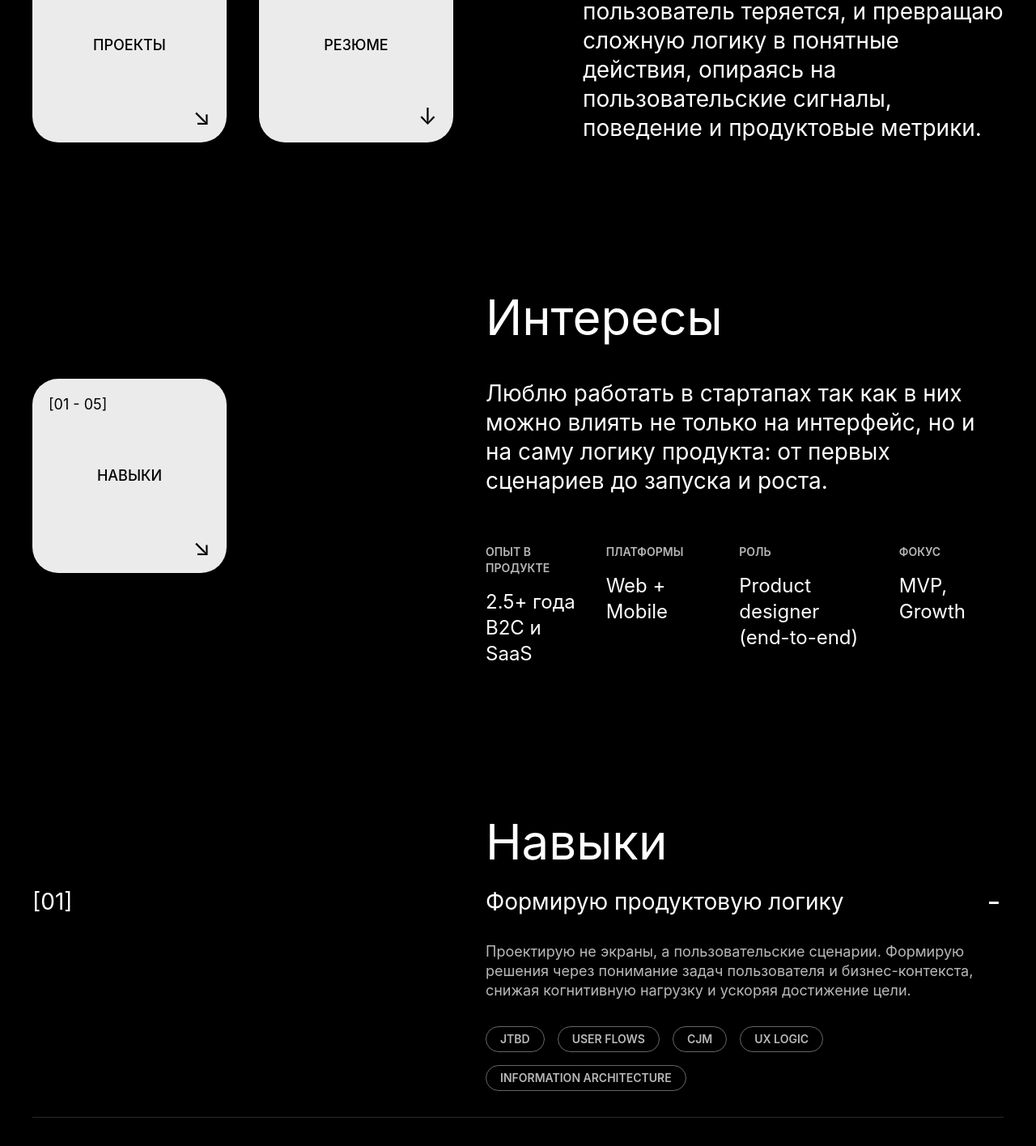
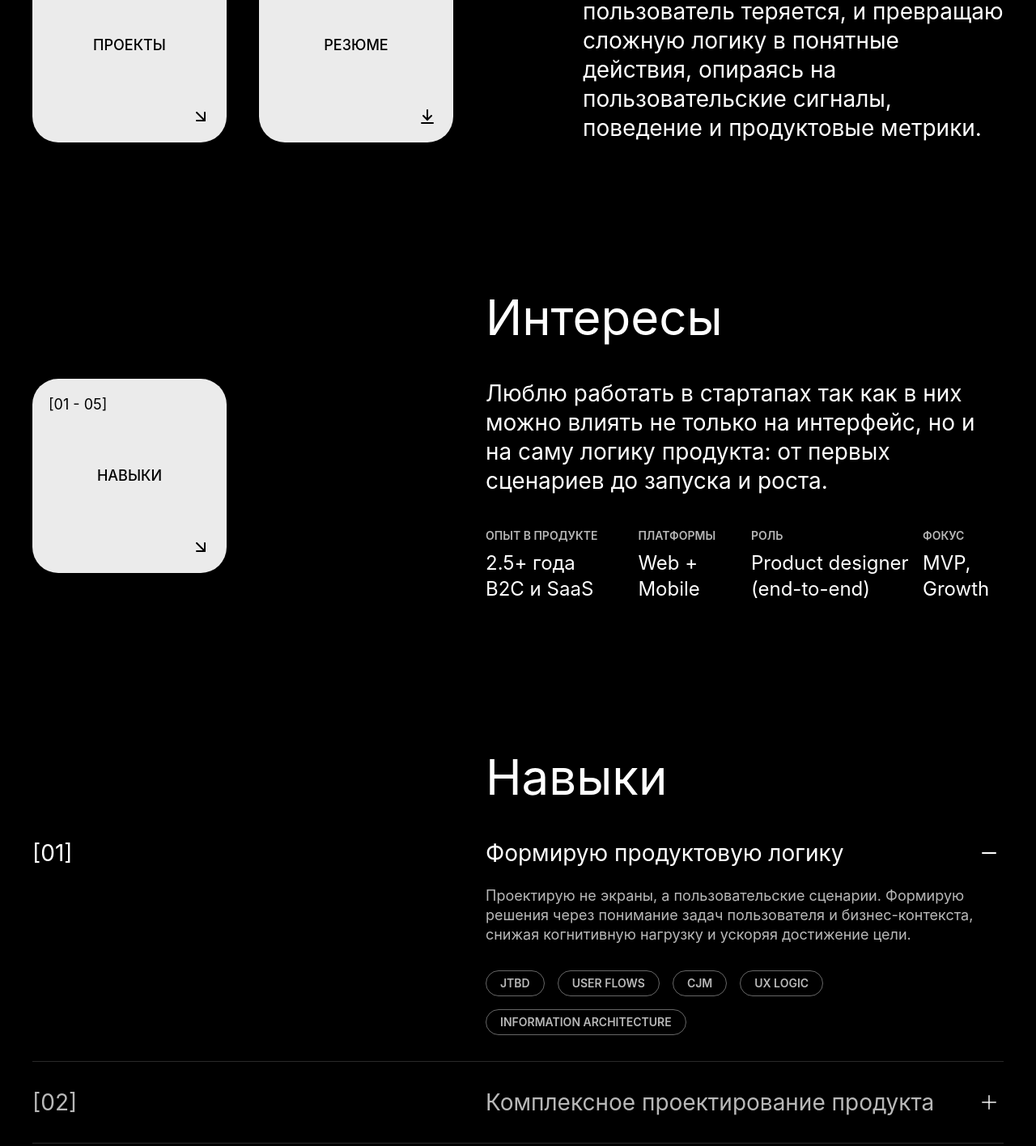
Before and after one commit to Artiom241/portfolio, a React (Vite) app: page / in a window 1280 px wide. Shown: the part 500-1916 px from the top of the page at 81% size. Built offline with nearby package versions, Linux system fonts and the light colour scheme.

Commit message:
Address iteration 2 layout comments

```diff
--- a/src/App.tsx
+++ b/src/App.tsx
@@ -64,7 +64,7 @@ const navItems = [
 const interestMetrics: Metric[] = [
   { label: 'Опыт в продукте', value: '2.5+ года\nB2C и SaaS' },
   { label: 'Платформы', value: 'Web + Mobile' },
-  { label: 'Роль', value: 'Product designer\n(end-to-end)' },
+  { label: 'Роль', value: 'Product\u00A0designer\n(end-to-end)' },
   { label: 'Фокус', value: 'MVP, Growth' },
 ];
 
@@ -359,7 +359,7 @@ function App() {
 
           <button className="language-switcher" type="button" aria-label="Текущий язык: русский">
             <span>Ru</span>
-            <img src={`${A}chevron.svg`} alt="" aria-hidden="true" width="16" height="16" />
+            <Icon name="chevron-down" className="language-switcher__icon" />
           </button>
         </div>
       </header>
@@ -377,11 +377,17 @@ function App() {
             />
 
             <div className="action-grid hero__actions">
-              <ActionTile number="[01 - 03]" label="Проекты" href="#projects" icon="↘" ariaLabel="Перейти к проектам" />
+              <ActionTile
+                number="[01 - 03]"
+                label="Проекты"
+                href="#projects"
+                icon="arrow-down-right"
+                ariaLabel="Перейти к проектам"
+              />
               <ActionTile
                 number="[RU, EN]"
                 label="Резюме"
-                icon="↓"
+                icon="download"
                 onClick={() => setActiveModal('resume')}
                 ariaLabel="Выбрать язык резюме"
                 buttonRef={resumeButtonRef}
@@ -409,7 +415,13 @@ function App() {
           <SectionHeader title="Интересы" titleId="about-title" />
           <div className="section-grid interests__body">
             <div className="rail-action reveal">
-              <ActionTile number="[01 - 05]" label="Навыки" href="#skills" icon="↘" ariaLabel="Перейти к навыкам" />
+              <ActionTile
+                number="[01 - 05]"
+                label="Навыки"
+                href="#skills"
+                icon="arrow-down-right"
+                ariaLabel="Перейти к навыкам"
+              />
             </div>
 
             <div className="interests__content reveal">
@@ -442,7 +454,7 @@ function App() {
           </div>
         </section>
 
-        <section className="section-block cases" id="projects" aria-labelledby="projects-title">
+        <section className="section-block cases" id="projects" aria-labelledby="projects-title" data-motion-scope data-chaos-part>
           <SectionHeader title="Проекты" titleId="projects-title" />
           <div className="cases__list">
             {cases.map((caseStudy) => (
@@ -533,7 +545,7 @@ function SectionHeader({ title, titleId }: { title: string; titleId: string }) {
 type ActionTileProps = {
   number: string;
   label: string;
-  icon: string;
+  icon: IconName;
   href?: string;
   targetBlank?: boolean;
   onClick?: () => void;
@@ -547,7 +559,7 @@ function ActionTile({ number, label, icon, href, targetBlank, onClick, ariaLabel
       <span className="action-tile__number">{number}</span>
       <span className="action-tile__label">{label}</span>
       <span className="action-tile__icon" aria-hidden="true">
-        {icon}
+        <Icon name={icon} />
       </span>
     </>
   );
@@ -621,7 +633,7 @@ function SkillAccordionItem({
           <span className="skill-item__body">
             <span className="skill-item__title">{skill.title}</span>
             <span className="skill-item__icon" aria-hidden="true">
-              {isOpen ? '−' : '+'}
+              <Icon name={isOpen ? 'minus' : 'plus'} />
             </span>
           </span>
         </button>
@@ -642,6 +654,61 @@ function SkillAccordionItem({
       </div>
     </article>
   );
+}
+
+type IconName = 'arrow-down-right' | 'arrow-up-right' | 'chevron-down' | 'download' | 'minus' | 'plus';
+
+function Icon({ name, className = '' }: { name: IconName; className?: string }) {
+  const common = {
+    className: `icon ${className}`.trim(),
+    fill: 'none',
+    focusable: false,
+    'aria-hidden': true,
+  };
+
+  switch (name) {
+    case 'arrow-down-right':
+      return (
+        <svg {...common} viewBox="0 0 24 24">
+          <path d="M7 7 17 17" stroke="currentColor" strokeWidth="2" strokeLinecap="round" strokeLinejoin="round" />
+          <path d="M17 7v10H7" stroke="currentColor" strokeWidth="2" strokeLinecap="round" strokeLinejoin="round" />
+        </svg>
+      );
+    case 'arrow-up-right':
+      return (
+        <svg {...common} viewBox="0 0 24 24">
+          <path d="M7 17 17 7" stroke="currentColor" strokeWidth="2" strokeLinecap="round" strokeLinejoin="round" />
+          <path d="M7 7h10v10" stroke="currentColor" strokeWidth="2" strokeLinecap="round" strokeLinejoin="round" />
+        </svg>
+      );
+    case 'chevron-down':
+      return (
+        <svg {...common} viewBox="0 0 16 16">
+          <path d="m3 5.5 5 5 5-5" stroke="currentColor" strokeWidth="2" strokeLinecap="round" strokeLinejoin="round" />
+        </svg>
+      );
+    case 'download':
+      return (
+        <svg {...common} viewBox="0 0 24 24">
+          <path d="M12 4v12" stroke="currentColor" strokeWidth="2" strokeLinecap="round" strokeLinejoin="round" />
+          <path d="m7 11 5 5 5-5" stroke="currentColor" strokeWidth="2" strokeLinecap="round" strokeLinejoin="round" />
+          <path d="M5 20h14" stroke="currentColor" strokeWidth="2" strokeLinecap="round" />
+        </svg>
+      );
+    case 'minus':
+      return (
+        <svg {...common} viewBox="0 0 36 36">
+          <path d="M10 18h16" stroke="currentColor" strokeWidth="2" strokeLinecap="round" />
+        </svg>
+      );
+    case 'plus':
+      return (
+        <svg {...common} viewBox="0 0 36 36">
+          <path d="M10 18h16" stroke="currentColor" strokeWidth="2" strokeLinecap="round" />
+          <path d="M18 10v16" stroke="currentColor" strokeWidth="2" strokeLinecap="round" />
+        </svg>
+      );
+  }
 }
 
 function ChipList({ chips }: { chips: string[] }) {
@@ -672,7 +739,7 @@ function CaseCard({
           <ActionTile
             number={caseStudy.number}
             label="Behance"
-            icon="↗"
+            icon="arrow-up-right"
             href={caseStudy.href}
             targetBlank
             ariaLabel={`Открыть кейс ${caseStudy.title} на Behance`}
--- a/src/styles.css
+++ b/src/styles.css
@@ -16,8 +16,10 @@
   --page-x: 40px;
   --grid-gap: 40px;
   --rail: 520px;
+  --tile-size: 240px;
   --section-gap: 180px;
   --radius-lg: 32px;
+  --metric-label-gap: 8px;
 }
 
 * {
@@ -154,7 +156,7 @@ ul {
   display: flex;
   align-items: center;
   justify-content: space-between;
-  width: 808px;
+  width: calc(var(--rail) + var(--grid-gap) + var(--tile-size));
   gap: 24px;
 }
 
@@ -200,6 +202,18 @@ ul {
   text-transform: uppercase;
 }
 
+.icon {
+  display: block;
+  width: 100%;
+  height: 100%;
+}
+
+.language-switcher__icon {
+  width: 16px;
+  height: 16px;
+  color: currentColor;
+}
+
 .section-grid,
 .skill-item__trigger,
 .skill-item__panel,
@@ -226,11 +240,6 @@ ul {
   scroll-margin-top: 40px;
 }
 
-.skills,
-.cases {
-  gap: 20px;
-}
-
 .section-header {
   align-items: center;
 }
@@ -253,8 +262,8 @@ ul {
 
 .hero__portrait,
 .action-tile {
-  width: 240px;
-  height: 240px;
+  width: var(--tile-size);
+  height: var(--tile-size);
   border-radius: var(--radius-lg);
 }
 
@@ -265,7 +274,7 @@ ul {
 .action-grid,
 .hero__actions {
   display: grid;
-  grid-template-columns: repeat(2, 240px);
+  grid-template-columns: repeat(2, var(--tile-size));
   align-self: flex-start;
   gap: 40px;
 }
@@ -321,9 +330,9 @@ ul {
 
 .action-tile__icon {
   align-self: flex-end;
-  font-size: 28px;
-  font-weight: 400;
-  line-height: 24px;
+  width: 24px;
+  height: 24px;
+  color: #000;
 }
 
 .hero__copy {
@@ -345,7 +354,7 @@ ul {
 .interests__content {
   display: flex;
   flex-direction: column;
-  gap: 60px;
+  gap: 40px;
 }
 
 .lead {
@@ -376,7 +385,7 @@ ul {
 }
 
 .metric dd {
-  margin-top: 8px;
+  margin-top: var(--metric-label-gap);
   color: var(--text);
   font-size: 24px;
   font-weight: 400;
@@ -384,8 +393,9 @@ ul {
   white-space: pre-line;
 }
 
-.metrics--interests .metric dd {
-  margin-top: 16px;
+.metrics--interests {
+  display: grid;
+  grid-template-columns: minmax(150px, 1.15fr) minmax(104px, 0.8fr) minmax(184px, 1fr) minmax(100px, 0.7fr);
 }
 
 .skill-accordion {
@@ -409,6 +419,10 @@ ul {
   text-align: left;
 }
 
+.skill-item--open .skill-item__trigger {
+  padding-bottom: 23px;
+}
+
 .skill-item:not(:first-child) .skill-item__trigger {
   padding-top: 32px;
 }
@@ -419,6 +433,12 @@ ul {
   font-size: 28px;
   font-weight: 400;
   line-height: 36px;
+}
+
+.skill-item:not(.skill-item--open) .skill-item__number,
+.skill-item:not(.skill-item--open) .skill-item__title,
+.skill-item:not(.skill-item--open) .skill-item__icon {
+  color: var(--muted);
 }
 
 .skill-item__body {
@@ -441,13 +461,11 @@ ul {
 
 .skill-item__icon {
   display: inline-grid;
-  flex: 0 0 24px;
-  width: 24px;
+  flex: 0 0 36px;
+  width: 36px;
   height: 36px;
   place-items: center;
   color: var(--text);
-  font-size: 24px;
-  line-height: 24px;
 }
 
 .skill-item__panel {
@@ -940,25 +958,15 @@ ul {
     --page-x: 32px;
     --grid-gap: 32px;
     --rail: 420px;
-  }
-
-  .site-header__content {
-    width: min(760px, 68vw);
+    --tile-size: 216px;
   }
 
   .site-nav {
     gap: 28px;
   }
 
-  .hero__portrait,
-  .action-tile {
-    width: 216px;
-    height: 216px;
-  }
-
   .action-grid,
   .hero__actions {
-    grid-template-columns: repeat(2, 216px);
     gap: 32px;
   }
 
@@ -981,6 +989,7 @@ ul {
   :root {
     --rail: 320px;
     --grid-gap: 28px;
+    --tile-size: 172px;
     --section-gap: 140px;
   }
 
@@ -988,25 +997,13 @@ ul {
     align-items: flex-start;
   }
 
-  .site-header__content {
-    width: auto;
-    flex: 1;
-  }
-
   .site-nav {
     gap: 22px;
     font-size: 14px;
   }
 
-  .hero__portrait,
-  .action-tile {
-    width: 172px;
-    height: 172px;
-  }
-
   .action-grid,
   .hero__actions {
-    grid-template-columns: repeat(2, 172px);
     gap: 28px;
   }
 
@@ -1150,6 +1147,10 @@ ul {
   .metrics,
   .case-card__meta {
     display: grid;
+    grid-template-columns: repeat(2, minmax(0, 1fr));
+  }
+
+  .metrics--interests {
     grid-template-columns: repeat(2, minmax(0, 1fr));
   }
 
```
